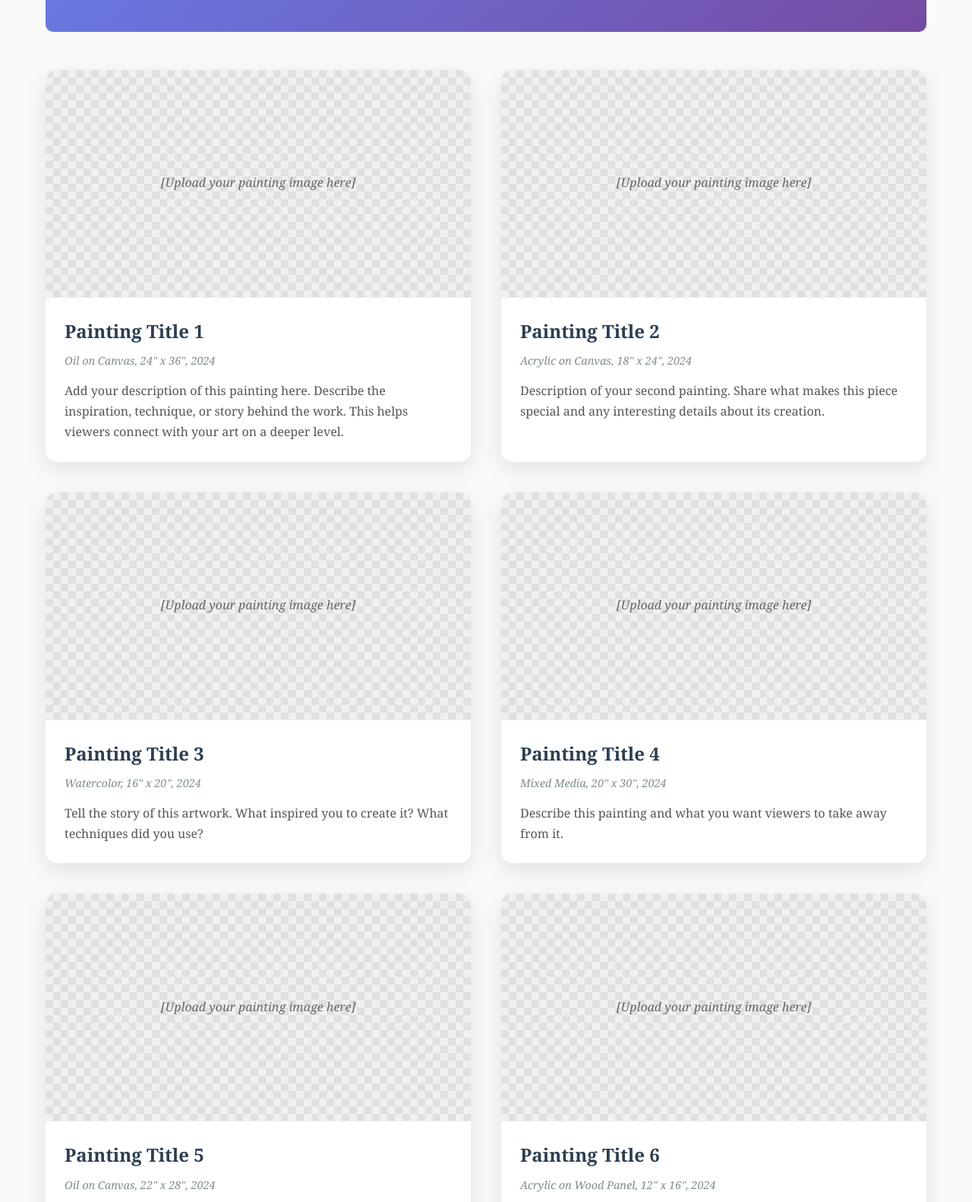
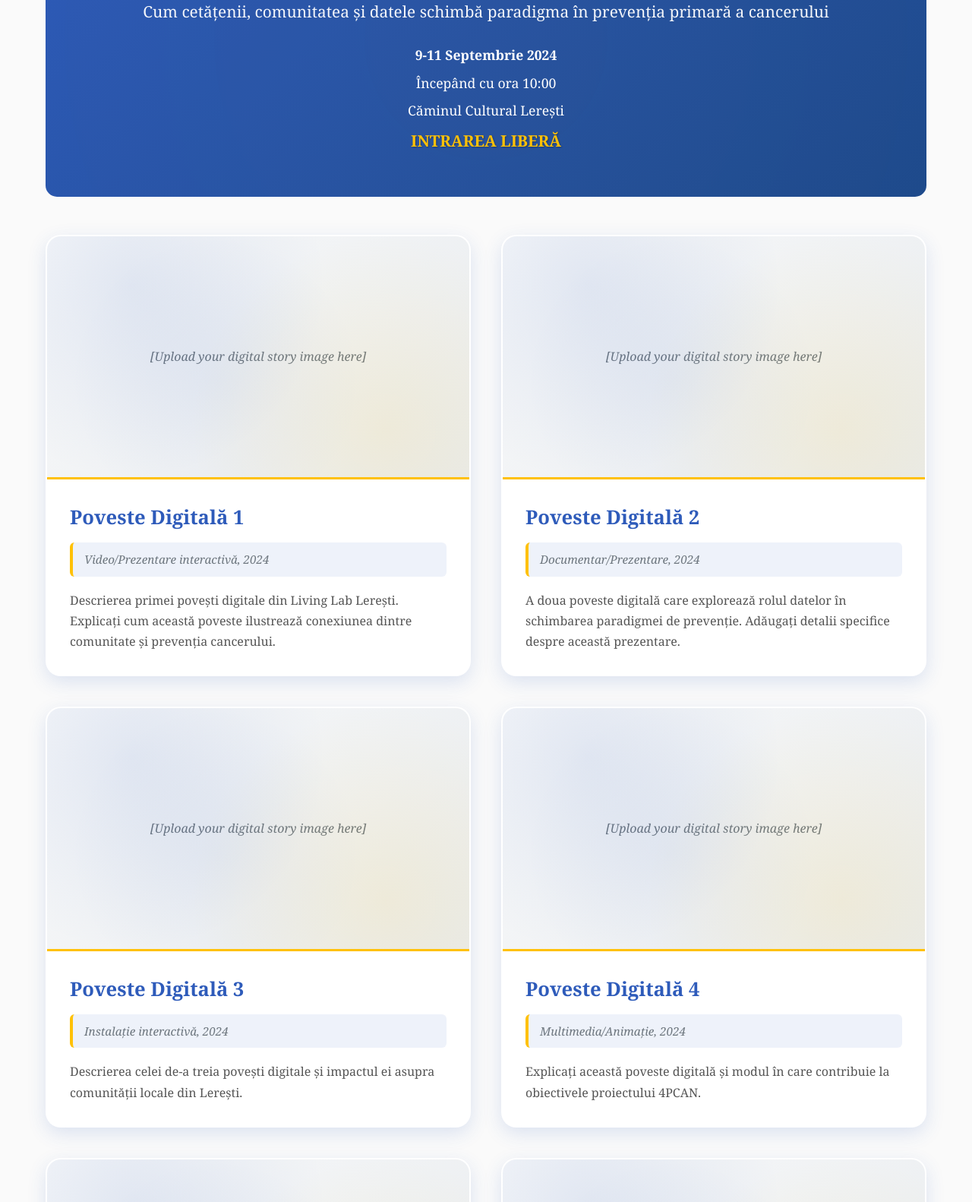
Before and after one commit to AntoninTL/art-test, a plain HTML site: page index.html in a window 1280 px wide. Shown: the part 176-1758 px from the top of the page at 76% size. Drawn offline with Linux system fonts and the light colour scheme.

Commit message:
Update index.html

```diff
--- a/index.html
+++ b/index.html
@@ -3,7 +3,7 @@
 <head>
     <meta charset="UTF-8">
     <meta name="viewport" content="width=device-width, initial-scale=1.0">
-    <title>Art Exhibition - Graphnets</title>
+    <title>Arta Rețelelor - 4PCAN</title>
     <style>
         * {
             margin: 0;
@@ -27,21 +27,63 @@
         header {
             text-align: center;
             margin-bottom: 50px;
-            padding: 40px 0;
-            background: linear-gradient(135deg, #667eea 0%, #764ba2 100%);
+            padding: 50px 30px;
+            background: linear-gradient(135deg, #2E5BBA 0%, #1E4A8C 100%);
             color: white;
-            border-radius: 10px;
+            border-radius: 15px;
+            position: relative;
+            overflow: hidden;
+        }
+
+        header::before {
+            content: '';
+            position: absolute;
+            top: -50%;
+            left: -50%;
+            width: 200%;
+            height: 200%;
+            background: radial-gradient(circle, rgba(255,193,7,0.15) 0%, transparent 70%);
+            animation: pulse 8s ease-in-out infinite;
+        }
+
+        @keyframes pulse {
+            0%, 100% { transform: scale(1); opacity: 0.3; }
+            50% { transform: scale(1.1); opacity: 0.1; }
         }
 
         h1 {
-            font-size: 3rem;
-            margin-bottom: 10px;
+            font-size: 3.5rem;
+            margin-bottom: 15px;
             text-shadow: 2px 2px 4px rgba(0,0,0,0.3);
+            position: relative;
+            z-index: 2;
         }
 
         .subtitle {
-            font-size: 1.2rem;
-            opacity: 0.9;
+            font-size: 1.3rem;
+            opacity: 0.95;
+            margin-bottom: 25px;
+            position: relative;
+            z-index: 2;
+        }
+
+        .event-details {
+            position: relative;
+            z-index: 2;
+            font-size: 1.1rem;
+            line-height: 1.8;
+        }
+
+        .event-details p {
+            margin: 5px 0;
+        }
+
+        .free-entry {
+            color: #FFC107;
+            font-weight: bold;
+            font-size: 1.3rem;
+            margin-top: 20px;
+            text-shadow: 1px 1px 2px rgba(0,0,0,0.3);
         }
 
         .gallery {
@@ -53,31 +95,61 @@
 
         .artwork {
             background: white;
-            border-radius: 15px;
-            box-shadow: 0 10px 30px rgba(0,0,0,0.1);
+            border-radius: 20px;
+            box-shadow: 0 8px 25px rgba(46, 91, 186, 0.15);
             overflow: hidden;
-            transition: transform 0.3s ease, box-shadow 0.3s ease;
+            transition: all 0.4s ease;
+            border: 2px solid transparent;
+            position: relative;
         }
 
         .artwork:hover {
-            transform: translateY(-5px);
-            box-shadow: 0 20px 40px rgba(0,0,0,0.15);
+            transform: translateY(-8px) scale(1.02);
+            box-shadow: 0 20px 40px rgba(46, 91, 186, 0.25);
+            border-color: #FFC107;
+        }
+
+        .artwork::before {
+            content: '';
+            position: absolute;
+            top: 0;
+            left: -100%;
+            width: 100%;
+            height: 100%;
+            background: linear-gradient(90deg, transparent, rgba(255,193,7,0.1), transparent);
+            transition: left 0.6s ease;
+            z-index: 1;
+        }
+
+        .artwork:hover::before {
+            left: 100%;
         }
 
         .artwork-image {
             width: 100%;
-            height: 300px;
-            background-color: #e0e0e0;
-            background-image: linear-gradient(45deg, #f0f0f0 25%, transparent 25%, transparent 75%, #f0f0f0 75%),
-                              linear-gradient(45deg, #f0f0f0 25%, transparent 25%, transparent 75%, #f0f0f0 75%);
-            background-size: 20px 20px;
-            background-position: 0 0, 10px 10px;
+            height: 320px;
+            background: linear-gradient(135deg, #f8f9fa 0%, #e9ecef 100%);
             display: flex;
             align-items: center;
             justify-content: center;
-            color: #666;
+            color: #6c757d;
             font-style: italic;
-            border-bottom: 1px solid #eee;
+            border-bottom: 3px solid #FFC107;
+            position: relative;
+            overflow: hidden;
+        }
+
+        .artwork-image::before {
+            content: '';
+            position: absolute;
+            top: 0;
+            left: 0;
+            right: 0;
+            bottom: 0;
+            background:
+                radial-gradient(circle at 20% 20%, rgba(46, 91, 186, 0.1) 0%, transparent 50%),
+                radial-gradient(circle at 80% 80%, rgba(255, 193, 7, 0.1) 0%, transparent 50%),
+                radial-gradient(circle at 40% 60%, rgba(46, 91, 186, 0.05) 0%, transparent 50%);
         }
 
         .artwork-image img {
@@ -85,42 +157,100 @@
             height: 100%;
             object-fit: cover;
             display: block;
+            position: relative;
+            z-index: 2;
         }
 
         .artwork-info {
-            padding: 25px;
+            padding: 30px;
+            position: relative;
+            z-index: 2;
         }
 
         .artwork-title {
-            font-size: 1.5rem;
-            color: #2c3e50;
-            margin-bottom: 8px;
+            font-size: 1.6rem;
+            color: #2E5BBA;
+            margin-bottom: 12px;
             font-weight: bold;
+            position: relative;
+        }
+
+        .artwork-title::after {
+            content: '';
+            position: absolute;
+            bottom: -5px;
+            left: 0;
+            width: 0;
+            height: 3px;
+            background: linear-gradient(90deg, #FFC107, #FFD54F);
+            transition: width 0.4s ease;
+        }
+
+        .artwork:hover .artwork-title::after {
+            width: 100%;
         }
 
         .artwork-details {
-            color: #7f8c8d;
-            font-size: 0.9rem;
-            margin-bottom: 15px;
+            color: #6c757d;
+            font-size: 0.95rem;
+            margin-bottom: 18px;
             font-style: italic;
+            padding: 10px 15px;
+            background: rgba(46, 91, 186, 0.08);
+            border-left: 4px solid #FFC107;
+            border-radius: 6px;
         }
 
         .artwork-description {
             color: #555;
             line-height: 1.7;
+            font-size: 1rem;
         }
 
         footer {
             text-align: center;
-            padding: 40px 0;
-            background-color: #34495e;
+            padding: 50px 30px;
+            background: linear-gradient(135deg, #2E5BBA 0%, #1E4A8C 100%);
             color: white;
-            border-radius: 10px;
+            border-radius: 15px;
             margin-top: 50px;
+            position: relative;
+            overflow: hidden;
+        }
+
+        footer::before {
+            content: '';
+            position: absolute;
+            top: 0;
+            left: 0;
+            right: 0;
+            bottom: 0;
+            background: radial-gradient(circle at 30% 70%, rgba(255,193,7,0.1) 0%, transparent 50%);
         }
 
         .contact-info {
             font-size: 1.1rem;
+            position: relative;
+            z-index: 2;
+            line-height: 1.8;
+        }
+
+        .contact-info p {
+            margin: 10px 0;
+        }
+
+        .contact-info a {
+            color: #FFC107;
+            text-decoration: none;
+            font-weight: bold;
+            transition: all 0.3s ease;
+            border-bottom: 2px solid transparent;
+        }
+
+        .contact-info a:hover {
+            color: #FFD54F;
+            text-shadow: 0 0 10px rgba(255, 193, 7, 0.5);
+            border-bottom-color: #FFC107;
         }
 
         @media (max-width: 768px) {
@@ -129,11 +259,15 @@
             }
 
             h1 {
-                font-size: 2rem;
+                font-size: 2.5rem;
             }
 
             .container {
                 padding: 10px;
+            }
+
+            header {
+                padding: 30px 20px;
             }
         }
     </style>
@@ -141,8 +275,14 @@
 <body>
     <div class="container">
         <header>
-            <h1>Art Exhibition</h1>
-            <p class="subtitle">A Collection of Contemporary Works | [Date] | [Location]</p>
+            <h1>ARTA REȚELELOR</h1>
+            <p class="subtitle">Cum cetățenii, comunitatea și datele schimbă paradigma în prevenția primară a cancerului</p>
+            <div class="event-details">
+                <p><strong>9-11 Septembrie 2024</strong></p>
+                <p>Începând cu ora 10:00</p>
+                <p>Căminul Cultural Lerești</p>
+                <p class="free-entry">INTRAREA LIBERĂ</p>
+            </div>
         </header>
 
         <div class="gallery">
@@ -150,15 +290,15 @@
             <div class="artwork">
                 <div class="artwork-image">
                     <!-- Replace with: <img src="path-to-your-image.jpg" alt="Artwork Title"> -->
-                    [Upload your painting image here]
+                    [Upload your digital story image here]
                 </div>
                 <div class="artwork-info">
-                    <h3 class="artwork-title">Painting Title 1</h3>
-                    <p class="artwork-details">Oil on Canvas, 24" x 36", 2024</p>
+                    <h3 class="artwork-title">Poveste Digitală 1</h3>
+                    <p class="artwork-details">Video/Prezentare interactivă, 2024</p>
                     <p class="artwork-description">
-                        Add your description of this painting here. Describe the inspiration,
-                        technique, or story behind the work. This helps viewers connect with
-                        your art on a deeper level.
+                        Descrierea primei povești digitale din Living Lab Lerești.
+                        Explicați cum această poveste ilustrează conexiunea dintre
+                        comunitate și prevenția cancerului.
                     </p>
                 </div>
             </div>
@@ -166,14 +306,15 @@
             <!-- Artwork 2 -->
             <div class="artwork">
                 <div class="artwork-image">
-                    [Upload your painting image here]
+                    [Upload your digital story image here]
                 </div>
                 <div class="artwork-info">
-                    <h3 class="artwork-title">Painting Title 2</h3>
-                    <p class="artwork-details">Acrylic on Canvas, 18" x 24", 2024</p>
+                    <h3 class="artwork-title">Poveste Digitală 2</h3>
+                    <p class="artwork-details">Documentar/Prezentare, 2024</p>
                     <p class="artwork-description">
-                        Description of your second painting. Share what makes this piece
-                        special and any interesting details about its creation.
+                        A doua poveste digitală care explorează rolul datelor
+                        în schimbarea paradigmei de prevenție. Adăugați detalii
+                        specifice despre această prezentare.
                     </p>
                 </div>
             </div>
@@ -181,14 +322,14 @@
             <!-- Artwork 3 -->
             <div class="artwork">
                 <div class="artwork-image">
-                    [Upload your painting image here]
+                    [Upload your digital story image here]
                 </div>
                 <div class="artwork-info">
-                    <h3 class="artwork-title">Painting Title 3</h3>
-                    <p class="artwork-details">Watercolor, 16" x 20", 2024</p>
+                    <h3 class="artwork-title">Poveste Digitală 3</h3>
+                    <p class="artwork-details">Instalație interactivă, 2024</p>
                     <p class="artwork-description">
-                        Tell the story of this artwork. What inspired you to create it?
-                        What techniques did you use?
+                        Descrierea celei de-a treia povești digitale și impactul
+                        ei asupra comunității locale din Lerești.
                     </p>
                 </div>
             </div>
@@ -196,13 +337,14 @@
             <!-- Artwork 4 -->
             <div class="artwork">
                 <div class="artwork-image">
-                    [Upload your painting image here]
+                    [Upload your digital story image here]
                 </div>
                 <div class="artwork-info">
-                    <h3 class="artwork-title">Painting Title 4</h3>
-                    <p class="artwork-details">Mixed Media, 20" x 30", 2024</p>
+                    <h3 class="artwork-title">Poveste Digitală 4</h3>
+                    <p class="artwork-details">Multimedia/Animație, 2024</p>
                     <p class="artwork-description">
-                        Describe this painting and what you want viewers to take away from it.
+                        Explicați această poveste digitală și modul în care
+                        contribuie la obiectivele proiectului 4PCAN.
                     </p>
                 </div>
             </div>
@@ -210,13 +352,14 @@
             <!-- Artwork 5 -->
             <div class="artwork">
                 <div class="artwork-image">
-                    [Upload your painting image here]
+                    [Upload your digital story image here]
                 </div>
                 <div class="artwork-info">
-                    <h3 class="artwork-title">Painting Title 5</h3>
-                    <p class="artwork-details">Oil on Canvas, 22" x 28", 2024</p>
+                    <h3 class="artwork-title">Poveste Digitală 5</h3>
+                    <p class="artwork-details">Prezentare interactivă, 2024</p>
                     <p class="artwork-description">
-                        Share the inspiration and story behind this piece.
+                        Descrierea acestei povești și conexiunea ei cu rețelele
+                        comunitare și inovația în sănătate.
                     </p>
                 </div>
             </div>
@@ -224,13 +367,14 @@
             <!-- Artwork 6 -->
             <div class="artwork">
                 <div class="artwork-image">
-                    [Upload your painting image here]
+                    [Upload your digital story image here]
                 </div>
                 <div class="artwork-info">
-                    <h3 class="artwork-title">Painting Title 6</h3>
-                    <p class="artwork-details">Acrylic on Wood Panel, 12" x 16", 2024</p>
+                    <h3 class="artwork-title">Poveste Digitală 6</h3>
+                    <p class="artwork-details">Video documentar, 2024</p>
                     <p class="artwork-description">
-                        Describe what makes this painting unique and meaningful to you.
+                        Povestea comunității din Lerești și transformarea
+                        prin tehnologie și colaborare.
                     </p>
                 </div>
             </div>
@@ -238,13 +382,14 @@
             <!-- Artwork 7 -->
             <div class="artwork">
                 <div class="artwork-image">
-                    [Upload your painting image here]
+                    [Upload your digital story image here]
                 </div>
                 <div class="artwork-info">
-                    <h3 class="artwork-title">Painting Title 7</h3>
-                    <p class="artwork-details">Oil on Canvas, 30" x 40", 2024</p>
+                    <h3 class="artwork-title">Poveste Digitală 7</h3>
+                    <p class="artwork-details">Prezentare multimedia, 2024</p>
                     <p class="artwork-description">
-                        Tell viewers about this artwork - its meaning, process, or significance.
+                        Impactul tehnologiei și datelor asupra sănătății
+                        comunitare și prevenției cancerului.
                     </p>
                 </div>
             </div>
@@ -252,13 +397,14 @@
             <!-- Artwork 8 -->
             <div class="artwork">
                 <div class="artwork-image">
-                    [Upload your painting image here]
+                    [Upload your digital story image here]
                 </div>
                 <div class="artwork-info">
-                    <h3 class="artwork-title">Painting Title 8</h3>
-                    <p class="artwork-details">Pastel on Paper, 14" x 18", 2024</p>
+                    <h3 class="artwork-title">Poveste Digitală 8</h3>
+                    <p class="artwork-details">Instalație digitală, 2024</p>
                     <p class="artwork-description">
-                        Complete your gallery with a description of this final piece.
+                        Ultima poveste din această colecție, sintetizând
+                        învățămintele și viziunea pentru viitor.
                     </p>
                 </div>
             </div>
@@ -266,9 +412,10 @@
 
         <footer>
             <div class="contact-info">
-                <p><strong>Artist Name</strong></p>
-                <p>Email: your-email@example.com | Phone: (555) 123-4567</p>
-                <p>Follow on Instagram: @yourarthandle</p>
+                <p><strong>4PCAN - Povești Digitale din Living Lab Lerești</strong></p>
+                <p>Pentru mai multe informații:</p>
+                <p><a href="https://4p-can.eu/ecosisteme-vii/" target="_blank">4p-can.eu/ecosisteme-vii</a></p>
+                <p>Un eveniment despre comunitate, inovație și prevenție</p>
             </div>
         </footer>
     </div>
```
